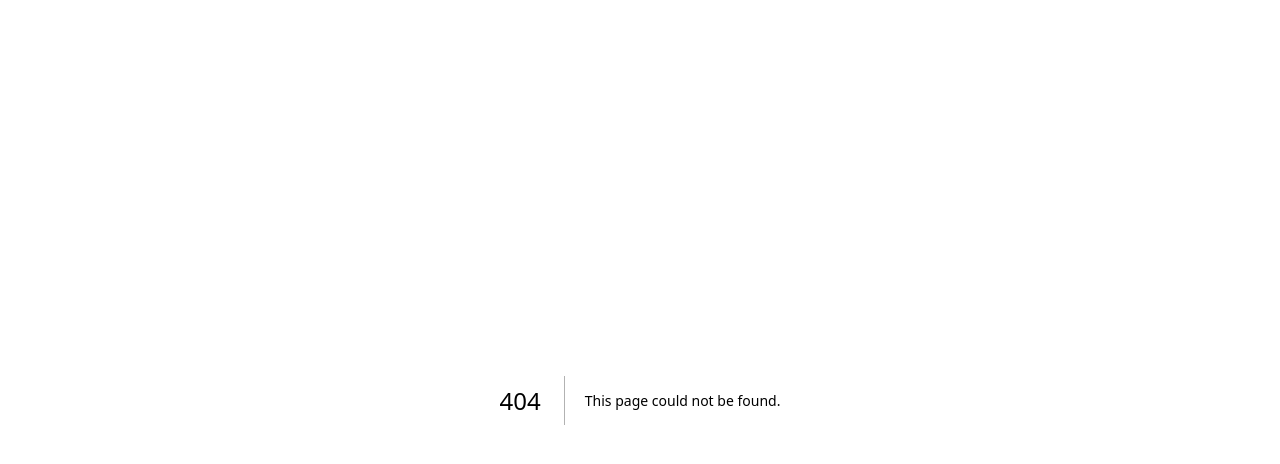
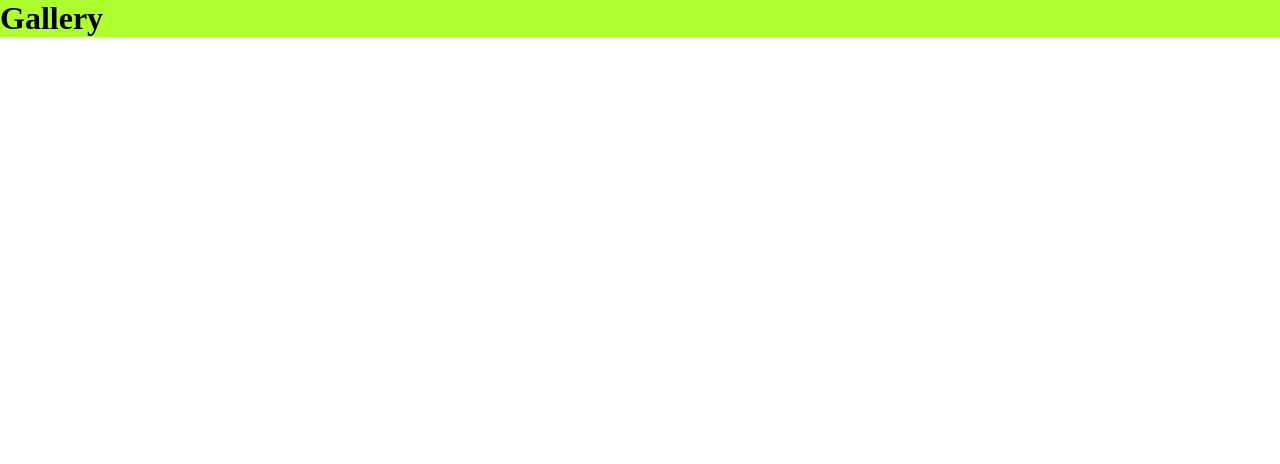
Before and after one commit to jong-jang/next, a Next.js app: page /gallery in a window 1280 px wide. Before the commit this address had no page. Shown: the top 464 px of the page. Built offline with nearby package versions, Linux system fonts and the light colour scheme.

Commit message:
갤러리 생성

```diff
--- /dev/null
+++ b/pages/gallery/Gallery.module.scss
@@ -0,0 +1,3 @@
+.main {
+	background: greenyellow;
+}
--- /dev/null
+++ b/pages/gallery/index.jsx
@@ -0,0 +1,13 @@
+import styles from './Gallery.module.scss';
+
+function Gallery() {
+	return (
+		<>
+			<main className={styles.main}>
+				<h1>Gallery</h1>
+			</main>
+		</>
+	);
+}
+
+export default Gallery;
```
